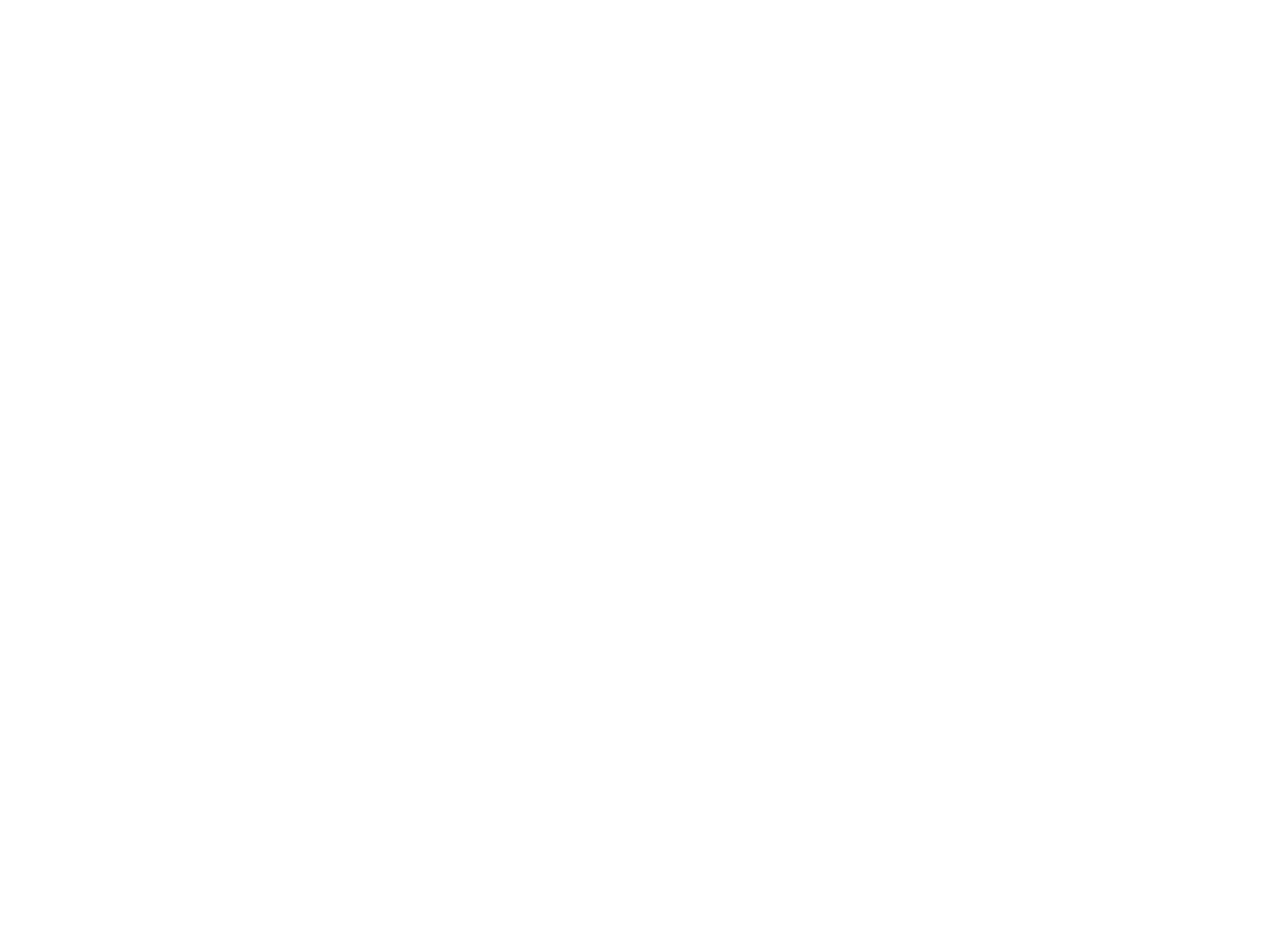
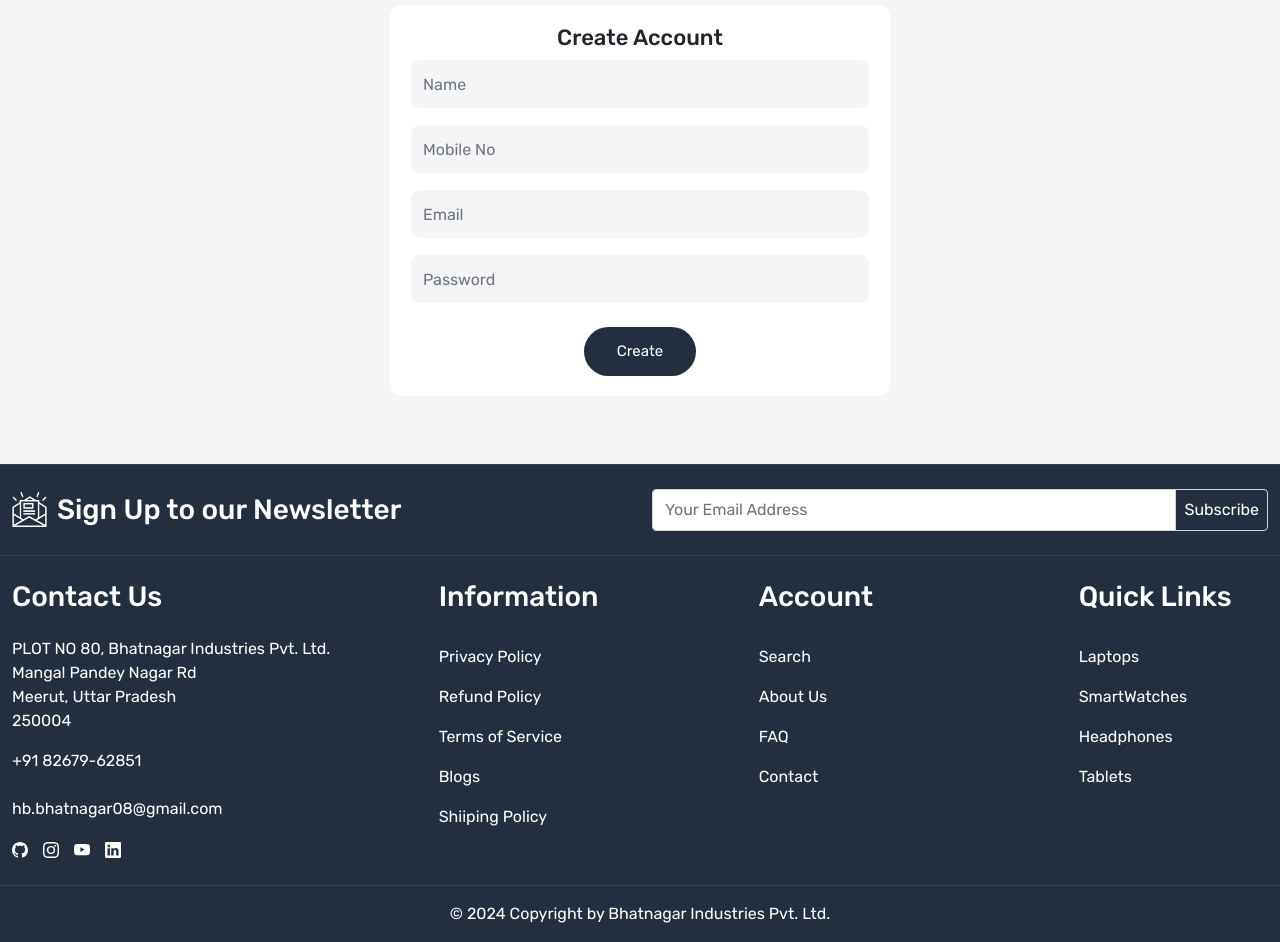
Before and after one commit to harshitbh92/ecommerce-app, a React (Create React App) app: page /signup in a window 1280 px wide. Before the commit this address had no page. Shown: the part 300-1242 px from the top of the page. Before the commit the page ends 800 px from the top, so only its background shows below. Built offline with nearby package versions, Linux system fonts and the light colour scheme.

Commit message:
Added Login, SignUp, Forgot Password and Reset password page

```diff
--- a/src/App.css
+++ b/src/App.css
@@ -563,16 +563,31 @@ footer:not(:first-child){
   padding: 20px 15px;
   border-radius: 10px;
 }
+.compare-product-image img{
+  height: 280px;
+  width: 100%;
+}
 
-.compare-product-card .cross{
-  top: 15px;
-  right: 15px;
+/* .compare-product-card .cross{
+  z-index: 1;
+  top: 0;
+  right: 0;
   width: 25px;
   padding: 3px;
   cursor: pointer;
 
+} */
+
+.cross {
+  position: absolute;
+  top: 15px;
+  right: 15px;
+  width: 25px;
+  /* height: 1px; */
+  padding: 3px;
+  cursor: pointer;
+  z-index: 1; /* Ensure the cross is above other elements */
 }
-
 .compare-product-details h5.title{
   font-size: 15px;
   line-height: 22px;
@@ -594,3 +609,45 @@ footer:not(:first-child){
 
 
 /* Compare Products page ends */
+
+/* Login card starts */
+.login-wrapper{
+  background-color: var(--color-f5f5f7);
+}
+.login-card{
+  background-color: white;
+  padding: 20px;
+  width: 500px;
+  margin: 20px auto;
+  border-radius: 10px;
+}
+.login-card h3{
+  font-size: 22px;
+  font-weight: 500;
+
+}
+.login-card .form-control{
+  border-color: transparent;
+  height: 50px;
+  background-color: var(--color-f5f5f7);
+  color: var(--color-3b4149);
+  border-radius: 10px;
+  font-size: 16px;
+}
+.login-card a{
+  font-size: 16px;
+  font-weight: 400;
+  color: var(--color-1c1c1b);
+}
+.login-card .signup{
+  background-color:var(--color-febd69);
+  color: var(--color-131921);
+}
+.login-card .signup:hover{
+  background-color:var(--color-131921);
+  color: white;
+}
+.login-card p{
+  color: var(--color-777777);
+}
+/* Login Card ends */
--- a/src/App.js
+++ b/src/App.js
@@ -9,6 +9,10 @@ import OurStore from './pages/OurStore';
 import Blog from './pages/Blog';
 import CompareProduct from './pages/CompareProduct';
 import Wishlist from './pages/Wishlist';
+import Login from './pages/Login';
+import ForgotPassword from './pages/ForgotPassword';
+import SignUp from './pages/SignUp';
+import ResetPassword from './pages/ResetPassword';
 //whatever we pass in the <Route> will reflect in <Outlet> of Layout.js
 function App() {
   return (
@@ -23,6 +27,13 @@ function App() {
           <Route path="blogs" element={<Blog/>}/>
           <Route path="compare-product" element={<CompareProduct/>}/>
           <Route path="wishlist" element={<Wishlist/>}/>
+          <Route path="login" element={<Login/>}/>
+          <Route path="forgot-password" element={<ForgotPassword/>}/>
+          <Route path="signup" element={<SignUp/>}/>
+          <Route path="reset-password" element={<ResetPassword/>}/>
+
+
+
 
 
 
--- a/src/components/Footer.js
+++ b/src/components/Footer.js
@@ -73,10 +73,10 @@ const Footer = () => {
             <div className='col-2'>
               <h3 className='text-white mb-4'>Quick Links</h3>
               <div className='footer-links d-flex flex-column'>
-                <Link className='text-white py-2 '>Laptops</Link>
-                <Link className='text-white py-2 '>SmartWatches</Link>
-                <Link className='text-white py-2 '>Headphones</Link>
-                <Link className='text-white py-2 '>Tablets</Link>
+                <Link to='store' className='text-white py-2 '>Laptops</Link>
+                <Link to='store' className='text-white py-2 '>SmartWatches</Link>
+                <Link to='store' className='text-white py-2 '>Headphones</Link>
+                <Link to='store' className='text-white py-2 '>Tablets</Link>
               </div>
             </div>
           </div>
--- a/src/pages/CompareProduct.js
+++ b/src/pages/CompareProduct.js
@@ -2,9 +2,9 @@ import React from 'react'
 import Breadcrum from '../components/Breadcrum'
 
 import prod1 from "../images/watch.jpg";
-import prod2 from "../images/prod2.jpg";
-import prod3 from "../images/prod3.jpg";
-import prod4 from "../images/prod4.jpg";
+import prod2 from "../images/smartwatch.jpg";
+// import prod3 from "../images/prod3.jpg";
+// import prod4 from "../images/prod4.jpg";
 import cross from "../images/cross.png"
 import Color from '../components/Color';
 
@@ -18,7 +18,7 @@ const CompareProduct = () => {
                         <div className='col-3'>
                             <div className='compare-product-card position-relative'>
                                 <img src={cross} className='position-absolute cross img-fluid' alt='cross' />
-                                <div className='compare-product-image'>
+                                <div className='compare-product-image mb-3'>
                                     <img src={prod1} alt='compared-product' />
                                 </div>
                                 <div className='compare-product-details'>
@@ -63,8 +63,8 @@ const CompareProduct = () => {
                         <div className='col-3'>
                             <div className='compare-product-card position-relative'>
                                 <img src={cross} className='position-absolute cross img-fluid' alt='cross' />
-                                <div className='compare-product-image'>
-                                    <img src={prod1} alt='compared-product' />
+                                <div className='compare-product-image mb-3'>
+                                    <img src={prod2} alt='compared-product' />
                                 </div>
                                 <div className='compare-product-details'>
                                     <h5 className='title'>ZEBRONICS Zeb-Dynamic Wireless Headphones with 34 hrs. of Playback time.(Yellow)</h5>
@@ -105,7 +105,7 @@ const CompareProduct = () => {
 
                             </div>
                         </div>
-                        <div className='col-3'>
+                        {/* <div className='col-3'>
                             <div className='compare-product-card position-relative'>
                                 <img src={cross} className='position-absolute cross img-fluid' alt='cross' />
                                 <div className='compare-product-image'>
@@ -149,7 +149,7 @@ const CompareProduct = () => {
                                 </div>
 
                             </div>
-                        </div>
+                        </div> */}
 
 
 
--- /dev/null
+++ b/src/pages/ForgotPassword.js
@@ -0,0 +1,39 @@
+import React from 'react'
+import Breadcrum from '../components/Breadcrum'
+import { Link } from 'react-router-dom'
+
+const ForgotPassword = () => {
+  return (
+    <>
+        <Breadcrum title='Forgot Password' />
+        <div className='login-wrapper py-5'>
+                <div className='container-xxl'>
+                <div className='row'>
+                    <div className='col-12'>
+                        <div className='login-card'>
+                            <h3 className='text-center'>Reset Password</h3>
+                            <p className='text-center my-3'>You will recieve an email to reset your password</p>
+                            <form action='' className='d-flex flex-column gap-15'>
+                                <div>
+                                    <input type='email' name='email'
+                                        placeholder='Email' className='form-control' />
+                                </div>
+                                <div>
+                                    <div className='d-flex flex-column align-items-center gap-15 justify-content-center mt-2'>
+                                        <button className='button border-0' type='submit'>Submit</button>
+                                        <Link to='/login'>Back to Login</Link>
+
+                                    </div>
+                                </div>
+                            </form>
+                        </div>
+
+                    </div>
+                </div>
+                </div>
+            </div>
+    </>
+  )
+}
+
+export default ForgotPassword
--- /dev/null
+++ b/src/pages/Login.js
@@ -0,0 +1,42 @@
+import React from 'react'
+import Breadcrum from '../components/Breadcrum'
+import { Link } from 'react-router-dom'
+
+const Login = () => {
+    return (
+        <>
+            <Breadcrum title='Login' />
+            <div className='login-wrapper py-5'>
+                <div className='container-xxl'>
+                <div className='row'>
+                    <div className='col-12'>
+                        <div className='login-card'>
+                            <h3 className='text-center'>Login</h3>
+                            <form action='' className='d-flex flex-column gap-15'>
+                                <div>
+                                    <input type='email' name='email'
+                                        placeholder='Email' className='form-control' />
+                                </div>
+                                <div>
+                                    <input type='password' name='password'
+                                        placeholder='Password' className='form-control' />
+                                </div>
+                                <div>
+                                    <Link to='/forgot-password'>Forgot Password?</Link>
+                                    <div className='d-flex align-items-center gap-15 justify-content-center mt-2'>
+                                        <button className='button border-0' type='submit'>Login</button>
+                                        <Link to='/signup' className='button signup'>Sign Up</Link>
+                                    </div>
+                                </div>
+                            </form>
+                        </div>
+
+                    </div>
+                </div>
+                </div>
+            </div>
+        </>
+    )
+}
+
+export default Login
--- /dev/null
+++ b/src/pages/ResetPassword.js
@@ -0,0 +1,43 @@
+import React from 'react'
+import Breadcrum from '../components/Breadcrum'
+// import { Link } from 'react-router-dom'
+
+const ResetPassword = () => {
+    return (
+        <>
+            <Breadcrum title='Reset Password' />
+            <div className='login-wrapper py-5'>
+                <div className='container-xxl'>
+                <div className='row'>
+                    <div className='col-12'>
+                        <div className='login-card'>
+                            <h3 className='text-center'>Reset Password</h3>
+                            <p className='text-center my-3'>Enter your new password</p>
+                            <form action='' className='d-flex flex-column gap-15'>
+                                <div>
+                                    <input type='password' name='password'
+                                        placeholder='Password' className='form-control' />
+                                </div>
+                                <div>
+                                    <input type='password' name='confpassword'
+                                        placeholder='Confirm Password' className='form-control' />
+                                </div>
+                                <div>
+                                    <div className='d-flex flex-column align-items-center gap-15 justify-content-center mt-2'>
+                                        <button className='button border-0' type='submit'>Submit</button>
+                                        {/* <Link to='/login'>Back to Login</Link> */}
+
+                                    </div>
+                                </div>
+                            </form>
+                        </div>
+
+                    </div>
+                </div>
+                </div>
+            </div>
+        </>
+    )
+}
+
+export default ResetPassword
--- /dev/null
+++ b/src/pages/SignUp.js
@@ -0,0 +1,49 @@
+import React from 'react'
+import Breadcrum from '../components/Breadcrum'
+// import { Link } from 'react-router-dom'
+
+const SignUp = () => {
+  return (
+    <>
+      <Breadcrum title='Sign Up' />
+      <div className='login-wrapper py-5'>
+        <div className='container-xxl'>
+        <div className='row'>
+          <div className='col-12'>
+            <div className='login-card'>
+              <h3 className='text-center'>Create Account</h3>
+              <form action='' className='d-flex flex-column gap-15'>
+                <div>
+                  <input type='text' name='name'
+                    placeholder='Name' className='form-control' />
+                </div>
+                <div>
+                  <input type='tel' name='mobileno'
+                    placeholder='Mobile No' className='form-control' />
+                </div>
+                <div>
+                  <input type='email' name='email'
+                    placeholder='Email' className='form-control' />
+                </div>
+                <div>
+                  <input type='password' name='password'
+                    placeholder='Password' className='form-control' />
+                </div>
+                <div>
+                  <div className='d-flex align-items-center gap-15 justify-content-center mt-2'>
+                    <button className='button border-0'>Create</button>
+                    {/* <Link to='/signup' className='button signup'>Sign Up</Link> */}
+                  </div>
+                </div>
+              </form>
+            </div>
+
+          </div>
+        </div>
+        </div>
+      </div>
+    </>
+  )
+}
+
+export default SignUp
```
Also changed, not shown: src/pages/Wishlist.js (+12 -9 lines).
